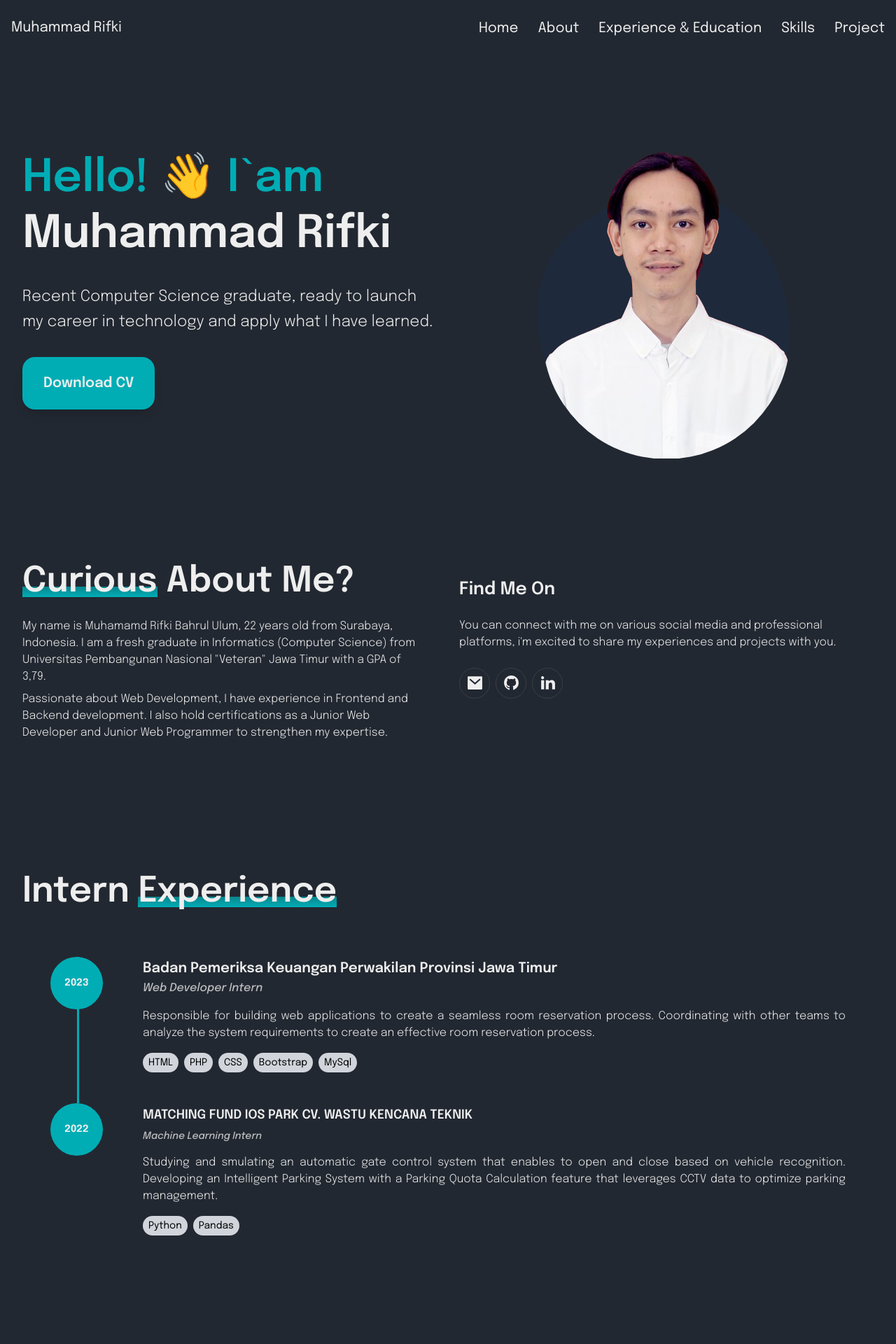
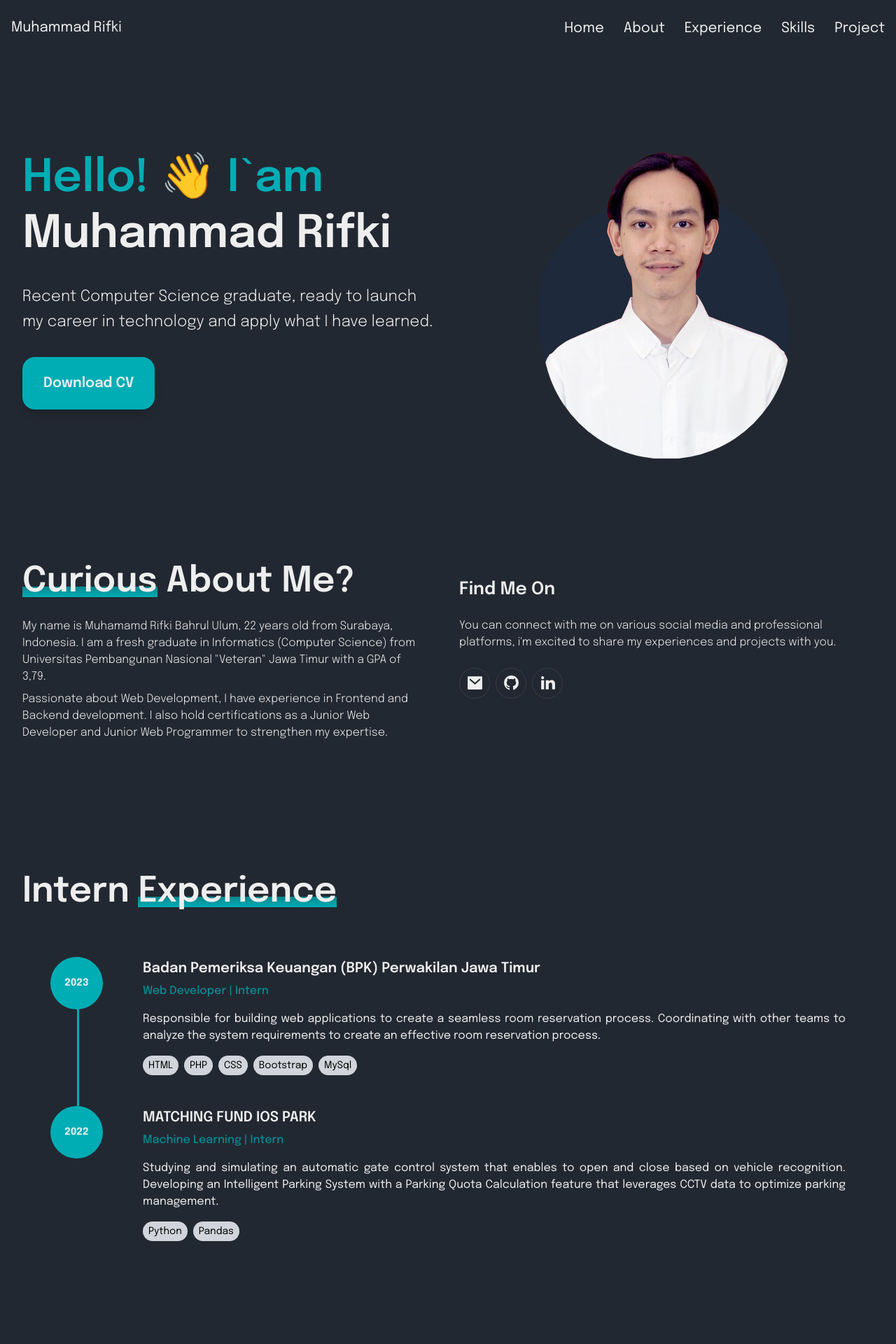
Before and after one commit to rifkibahrul/portofolio, a React (Vite) app: page / in a window 1280 px wide. Shown: the top 1920 px of the page at 70% size. Built offline with nearby package versions, Linux system fonts and the light colour scheme.

Commit message:
Refactor Code dan Menambahkan framer motion pada navbar

```diff
--- a/src/components/experience/Experience.jsx
+++ b/src/components/experience/Experience.jsx
@@ -6,7 +6,6 @@ const Experience = () => {
         <section id="experience" className="relative z-20 pt-36">
             <div className="container mx-auto">
                     <LeftContent />
-                {/* <div className="flex flex-wrap flex-col lg:flex-row"> */}
                 {/* <div className="flex flex-wrap flex-col lg:flex-row"> */}
                     {/* Left Content */}
 
--- a/src/components/experience/LeftContent.jsx
+++ b/src/components/experience/LeftContent.jsx
@@ -1,4 +1,5 @@
 import { motion } from "framer-motion";
+import { experiences } from "./component/data-experience.js";
 
 export const LeftContent = () => {
     return (
@@ -26,68 +27,31 @@ export const LeftContent = () => {
 
             {/* Timeline */}
             <div className="timeline my-10 lg:my-0 md:p-10">
-                <div className="experience__experience timeline-wrapper">
+                {experiences.map((experience) => (
+                    <div className="experience__experience timeline-wrapper" key={experience.id}>
                         <div className="timeline-yr">
-                        <span>2023</span>
+                            <span>{experience.year}</span>
                         </div>
                         <div className="timeline-info">
                             <span className="text-lg lg:text-xl font-semibold text-primary">
-                            Badan Pemeriksa Keuangan Perwakilan Provinsi Jawa
-                            Timur
+                                {experience.name}
                             </span>
-                        <h3 className="font-medium text-sm lg:text-base text-primary italic opacity-75">
-                            Web Developer Intern
+                            <h3 className="font-medium text-sm lg:text-base text-accent opacity-75 mt-1">
+                                {experience.job}
                             </h3>
-                        <p className="my-4 text-sm lg:text-base text-justify font-light text-primary">
-                            Responsible for building web applications to create
-                            a seamless room reservation process. Coordinating
-                            with other teams to analyze the system requirements
-                            to create an effective room reservation process.
+                            <p className="my-4 text-sm lg:text-base text-justify text-primary">
+                                {experience.description}
                             </p>
                             <div className="flex flex-wrap gap-2 text-sm mt-3">
-                            <div className="bg-gray-300 text-black px-2 py-1 rounded-2xl">
-                                HTML
+                                {Array.isArray(experience.technology) && experience.technology.map((tech) => (
+                                    <div key={tech} className="bg-gray-300 text-black px-2 py-1 rounded-2xl">
+                                        {tech}
                                     </div>
-                            <div className="bg-gray-300 text-black px-2 py-1 rounded-2xl">
-                                PHP
-                            </div>
-                            <div className="bg-gray-300 text-black px-2 py-1 rounded-2xl">
-                                CSS
-                            </div>
-                            <div className="bg-gray-300 text-black px-2 py-1 rounded-2xl">
-                                Bootstrap
-                            </div>
-                            <div className="bg-gray-300 text-black px-2 py-1 rounded-2xl">
-                                MySql
+                                ))}
                             </div>
                         </div>
                     </div>
-                </div>
-                <div className="experience__experience timeline-wrapper">
-                    <div className="timeline-yr">
-                        <span>2022</span>
-                    </div>
-
-                    <div className="timeline-info">
-                        <span className="text-lg font-semibold text-primary">
-                            MATCHING FUND IOS PARK CV. WASTU KENCANA TEKNIK
-                        </span>
-                        <h3 className="font-medium text-sm text-primary italic opacity-75 mt-1 mb-1">
-                            Machine Learning Intern
-                        </h3>
-                        <p className="my-4 text-sm lg:text-base text-justify font-light text-primary">
-                            Studying and smulating an automatic gate control system that enables to open and close based on vehicle recognition. Developing an Intelligent Parking System with a Parking Quota Calculation feature that leverages CCTV data to optimize parking management.
-                        </p>
-                        <div className="flex flex-wrap gap-2 text-sm mt-3">
-                            <div className="bg-gray-300 text-black px-2 py-1 rounded-2xl">
-                                Python
-                            </div>
-                            <div className="bg-gray-300 text-black px-2 py-1 rounded-2xl">
-                                Pandas
-                            </div>
-                        </div>
-                    </div>
-                </div>
+                ))}
             </div>
         </div>
     );
--- /dev/null
+++ b/src/components/experience/component/data-experience.js
@@ -0,0 +1,20 @@
+export const experiences = [
+    {
+        id: 1,
+        name: "Badan Pemeriksa Keuangan (BPK) Perwakilan Jawa Timur",
+        job: "Web Developer | Intern",
+        year: 2023,
+        description:
+            "Responsible for building web applications to create a seamless room reservation process. Coordinating with other teams to analyze the system requirements to create an effective room reservation process.",
+        technology: ["HTML", "PHP", "CSS", "Bootstrap", "MySql"],
+    },
+    {
+        id: 2,
+        name: "MATCHING FUND IOS PARK",
+        job: "Machine Learning | Intern",
+        year: 2022,
+        description:
+            "Studying and simulating an automatic gate control system that enables to open and close based on vehicle recognition. Developing an Intelligent Parking System with a Parking Quota Calculation feature that leverages CCTV data to optimize parking management.",
+        technology: ["Python", "Pandas"],
+    },
+];
--- a/src/components/navbar/Navbar.jsx
+++ b/src/components/navbar/Navbar.jsx
@@ -1,6 +1,7 @@
 import { useState, useEffect } from "react";
 import { RiMenu4Fill, RiCloseLargeLine } from "@remixicon/react";
-import { NavLink } from "react-router-dom";
+import { navItems } from "./component/navItems.js";
+import { motion, AnimatePresence } from "framer-motion";
 
 const Navbar = () => {
     /**
@@ -10,12 +11,17 @@ const Navbar = () => {
      */
     const [isOpen, setIsOpen] = useState(false); // Navbar toogle
     const [isFixed, setIsFixed] = useState(false); // Navbar fixed scroll
+    const [isDesktop, setIsDesktop] = useState(window.matchMedia("(min-width: 1024px)").matches);
 
     useEffect(() => {
         // Menutup menu ketika dilayar besar
         const handleResize = () => {
-            if (window.matchMedia("(min-width: 1024px)").matches)
+            if (window.matchMedia("(min-width: 1024px)").matches) {
+                setIsDesktop(true);
                 setIsOpen(false);
+            } else {
+                setIsDesktop(false);
+            }
         };
 
         // Navbar fixed saat scroll
@@ -50,45 +56,42 @@ const Navbar = () => {
                     <NavToogle isOpen={isOpen} setIsOpen={setIsOpen} />
 
                     {/* Komponen Menu Navigasi */}
-                    <NavMenu isOpen={isOpen} />
+                    <NavMenu isOpen={isOpen} isDesktop={isDesktop} />
                 </nav>
             </div>
         </header>
     );
-}
+};
 
-function NavMenu({ isOpen }) {
+function NavMenu({ isOpen, isDesktop }) {
     return (
-        <div>
-            <ul
-                className={`
-        fixed w-full overflow-hidden top-[80px] left-0 right-0 flex flex-col gap-7 transition ease-linear duration-300
-        ${
-            isOpen
-                ? "h-[350px] p-6 bg-lighDark/80 backdrop-blur-sm"
-                : "h-0 p-0 border-none"
-        }
-        lg:relative lg:flex-row lg:p-0 lg:top-0 lg:h-full
-    `}
-                id="nav-menu"
-            >
-                <li>
-                    <a href="#hero">Home</a>
-                </li>
-                <li>
-                    <a href="#about">About</a>
-                </li>
-                <li>
-                    <a href="#experience">Experience & Education</a>
-                </li>
-                <li>
-                    <a href="#skills">Skills</a>
-                </li>
-                <li>
-                    <a href="#project">Project</a>
-                </li>
-            </ul>
-        </div>
+        <AnimatePresence>
+            {(isOpen || isDesktop) && (
+                <motion.ul
+                    initial={{ opacity: 0, height: 0 }}
+                    animate={{ opacity: 1, height: "auto" }}
+                    exit={{ opacity: 0, height: 0 }}
+                    transition={{ duration: 0.5, type: "spring" }}
+                    className={`fixed w-full overflow-hidden top-[80px] left-0 right-0 flex flex-col gap-7 transition ease-linear duration-300 ${
+                        isOpen
+                            ? "h-[350px] p-6 bg-lighDark/80 backdrop-blur-sm items-end"
+                            : "h-0 p-0 border-none"
+                    } lg:relative lg:flex-row lg:p-0 lg:top-0 lg:h-full`}
+                    id="nav-menu"
+                >
+                    {navItems.map((item, index) => (
+                        <motion.li
+                            initial={{ opacity: 0 }}
+                            animate={{ opacity: 1 }}
+                            transition={{ duration: 0.2, delay: index * 0.1 }}
+                            key={index}
+                        >
+                            <a href={item.link}>{item.name}</a>
+                        </motion.li>
+                    ))}
+                </motion.ul>
+            )}
+        </AnimatePresence>
     );
 }
 
--- /dev/null
+++ b/src/components/navbar/component/navItems.js
@@ -0,0 +1,22 @@
+export const navItems = [
+    {
+        name: "Home",
+        link: "#",
+    },
+    {
+        name: "About",
+        link: "#about",
+    },
+    {
+        name: "Experience",
+        link: "#experience",
+    },
+    {
+        name: "Skills",
+        link: "#skills",
+    },
+    {
+        name: "Project",
+        link: "#project",
+    },
+];
--- a/src/components/project/component/data.js
+++ b/src/components/project/component/data.js
@@ -10,7 +10,15 @@ export const projects = [
         image: Inflame,
         description:
             "Inflame is an e-commerce project that I created to explore my skills with the goal of learning about e-commerce and web technology. I was especially curious about integrating APIs into Vue.js, so I turned this project into a hands-on experiment! I used Vue.js to create the admin panel, making it easier to manage products, orders, and users.",
-        technology: "PHP, Laravel, Tailwindcss, Vue JS, Alphine JS, API, MySQL",
+        technology: [
+            "PHP",
+            "Laravel",
+            "Tailwindcss",
+            "Vue JS",
+            "Alphine JS",
+            "API",
+            "MySQL",
+        ],
         repository: "https://github.com/rifkibahrul/laravel-vue-ecommerce",
         status: "complete",
     },
@@ -20,7 +28,7 @@ export const projects = [
         image: Portofolio,
         description:
             "This personal portfolio website is my way of showcasing my skills and experience as a web developer. I’ve always been curious about React.js, so I decided to challenge myself by building my portfolio with it! It’s not just a place to display my work—it’s also a fun project where I get to explore and learn more about React in the process.",
-        technology: "React JS, Tailwind CSS, Javascript",
+        technology: ["React JS", "Tailwind CSS", "Javascript"],
         repository: "https://github.com/rifkibahrul/portofolio",
         status: "uncomplete",
     },
@@ -30,7 +38,14 @@ export const projects = [
         image: Desanet,
         description:
             "Desanet is a website that showcases information about villages and their resource potential. I built this web app as part of my final project for a programming course. In this project, I took on the role of backend developer, making sure everything runs smoothly behind the scenes.",
-        technology: "HTML 5, Bootstrap, CSS 3, JavaScript, PHP Native, MySQL",
+        technology: [
+            "HTML 5",
+            "Bootstrap",
+            "CSS 3",
+            "JavaScript",
+            "PHP",
+            "MySQL",
+        ],
         repository: "",
         status: "complete",
     },
@@ -38,8 +53,16 @@ export const projects = [
         id: 4,
         name: "Siperu",
         image: Siperu,
-        description: "SIPERU is a web-based room rental platform that facilitates easy and eficient room booking and management, helping to increase room utilization and minimize booking conflict.",
-        technology: "HTML 5, Bootstrap, CSS 3, JavaScript, PHP Native, MySQL",
+        description:
+            "SIPERU is a web-based room rental platform that facilitates easy and eficient room booking and management, helping to increase room utilization and minimize booking conflict.",
+        technology: [
+            "HTML 5",
+            "Bootstrap",
+            "CSS 3",
+            "JavaScript",
+            "PHP",
+            "MySQL",
+        ],
         repository: "https://github.com/farhanmaul987/siperu",
         status: "complete",
     },
```
Also changed, not shown: src/components/project/ProjectsSlider.jsx (+12 -3 lines). Lines whose indentation alone changed are shown as unchanged.
